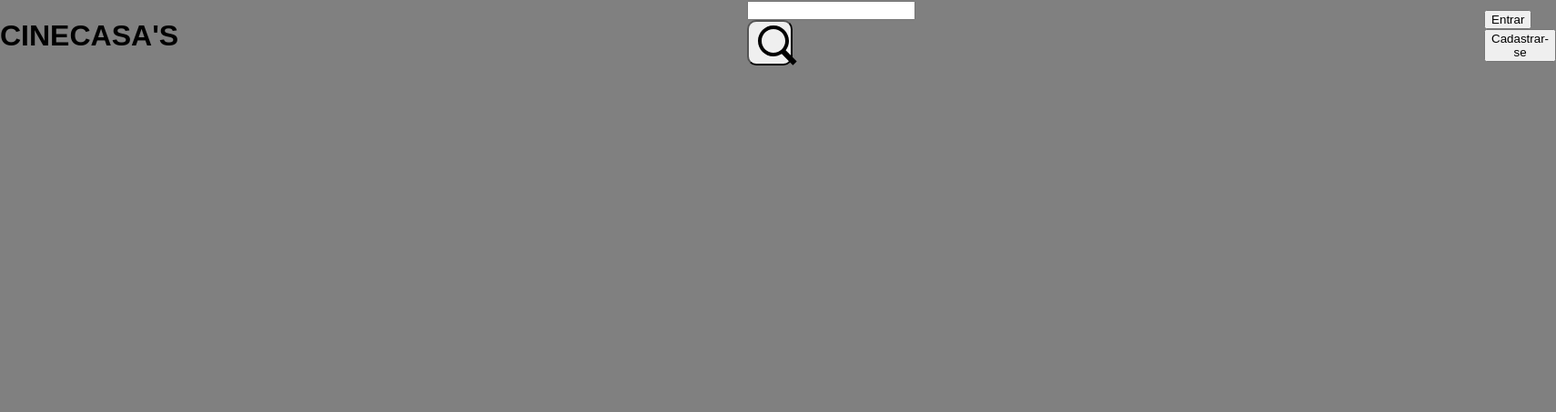
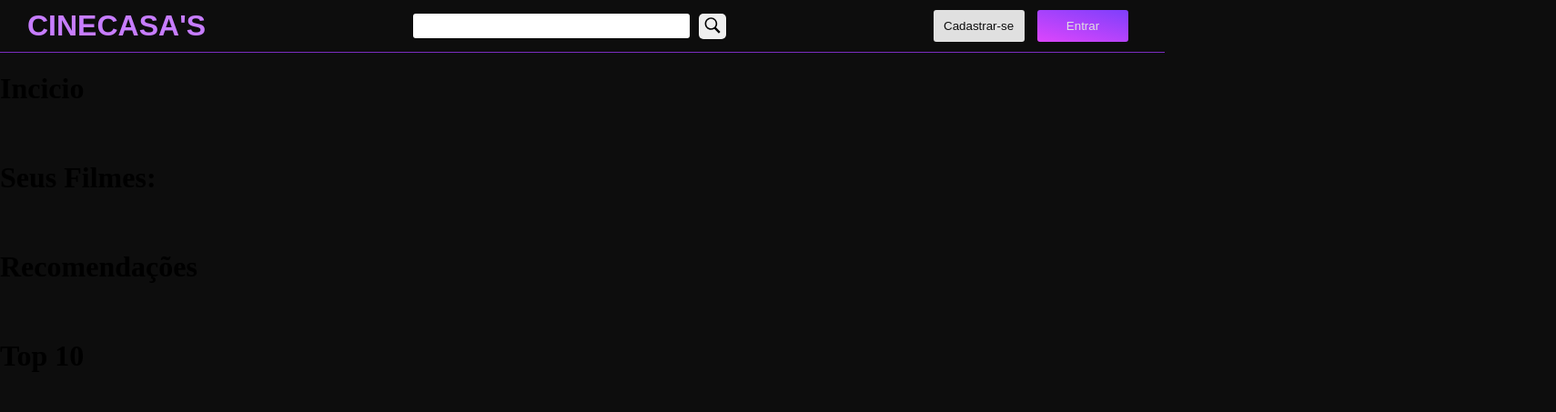
Before and after one commit to Bielfer12/CineCasagra-s, a plain HTML site: page index.html in a window 1280 px wide. Shown: the whole page at 91% size, 1710 px wide, since content can reach past the window. Drawn offline with Linux system fonts and the light colour scheme.

Commit message:
cabecalho

```diff
--- a/index.html
+++ b/index.html
@@ -14,18 +14,35 @@
             <h1>CineCasa's</h1>
         </div>
         <div class="pesquisar">
-            <input type="text">
-            <button aria-label="Pesquisar" type="submit">
+            <input type="text" alt="Caixa de texto">
+            <button aria-label="Pesquisar" type="submit" alt="Pesquisar">
                 <img src="./img/icones/pesquisar.svg" alt="Pesquisar">
             </button>
         </div>
         <div class="entrar">
-            <button>Entrar</button>
-            <button>Cadastrar-se</button>
+            <button id="btn-cadastrar" type="submit" alt="Cadastrar">Cadastrar-se</button>
+            <button id="btn-entrar" type="submit" alt="Entrar">Entrar</button>
         </div>
     </div>
 </header>
 <main>
+    <div class="start">
+        <h1>Incicio</h1>
+        <img src="" alt="">
+    </div>
+    <div class="your-movies">
+        <h1>Seus Filmes:</h1>
+        <img src="" alt="">
+    </div>
+    <div class="Recomendations">
+        <h1>Recomendações</h1>
+        <img src="" alt="">
+    </div>
+    <div class="Top 10">
+        <h1>Top 10</h1>
+        <img src="" alt="">
+    </div>
+
 </main>
 <footer>
 
--- a/style.css
+++ b/style.css
@@ -1,37 +1,97 @@
 :root{
-
     --first-deep-black: #0D0D0D;
     --second-vibrant-purple: #7B2CBF;
     --third-dark-purple: #1A1A2E;
     --fourth-neon-lilac: #C77DFF;
     --text-soft-white: #E0E0E0;
+    --lines-in-gray: #B3ADAD;
+    --gradiant-in-purple: linear-gradient(194deg,rgba(126, 63, 251, 1) 0%, rgba(219, 70, 252, 1) 98%);
 }
 
 body {
-    background-color: gray;
+    background-color: var(--first-deep-black);
     margin: 0;
 }
+
+/* CABEÇALHO COMPLETO */
 
 .cabecalho{
     display: flex;
     align-items: center;
-    gap: 625px;
+    justify-content: space-between;
     height: auto;
     width: auto;
     font-family: Arial, Helvetica, sans-serif;
     text-transform: uppercase;
+    border-bottom: solid 1px var(--second-vibrant-purple);
 }
 
-.home{
+.home h1{
+    padding-left: 30px;
+    margin:  10px 0 10px 0;
+    color: var(--fourth-neon-lilac);
+}
 
+.pesquisar{
+    display: flex;
+}
+
+
+.pesquisar input{
+    border-radius: 3px;
+    height: 25px;
+    border: 0;
+    margin: 0 10px 0 0;
+    width: 300px;
 }
 
 .pesquisar button{
-    border-radius: 10px;
-    height: 50px;
-    width: 50px;
+    height: 28px;
+    width: 30px;
+    padding: 0;
+    border-radius: 5px;
+    border: 0;
+    cursor: pointer;
+}
+
+.pesquisar:hover{
+    filter: brightness(1.5);
+}
+
+.pesquisar img{
+    height: 20px;
+    width: 20px;
+    padding: 2px 0 0 0;
 }
 
 .entrar{
+    padding-right: 40px;
+}
 
+#btn-entrar{
+    height: 35px;
+    width: 100px;
+    background: var(--gradiant-in-purple);
+    color: var(--text-soft-white);
+    border-radius: 3px;
+    border: 0;
+    cursor: pointer;
+    margin-left: 10px;
 }
+
+#btn-cadastrar{
+    height: 35px;
+    width: 100px;
+    background: var(--text-soft-white);
+    color: var(--text-soft-white);
+    border-radius: 3px;
+    color: var(--first-deep-black);
+    border: 0;
+    cursor: pointer;
+}
+
+#btn-entrar:hover, #btn-cadastrar:hover {
+   filter: brightness(1.2)
+}
+
+/* CORPO DO SITE */
```
